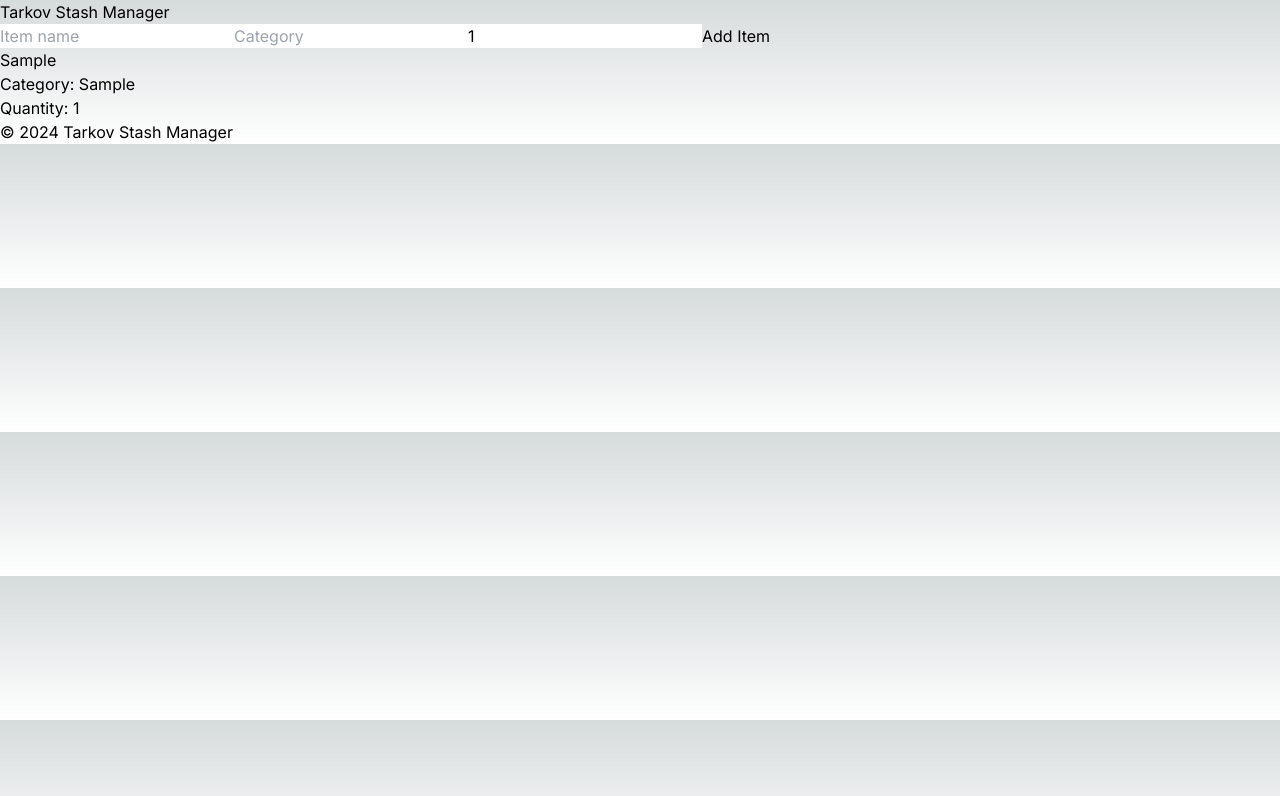
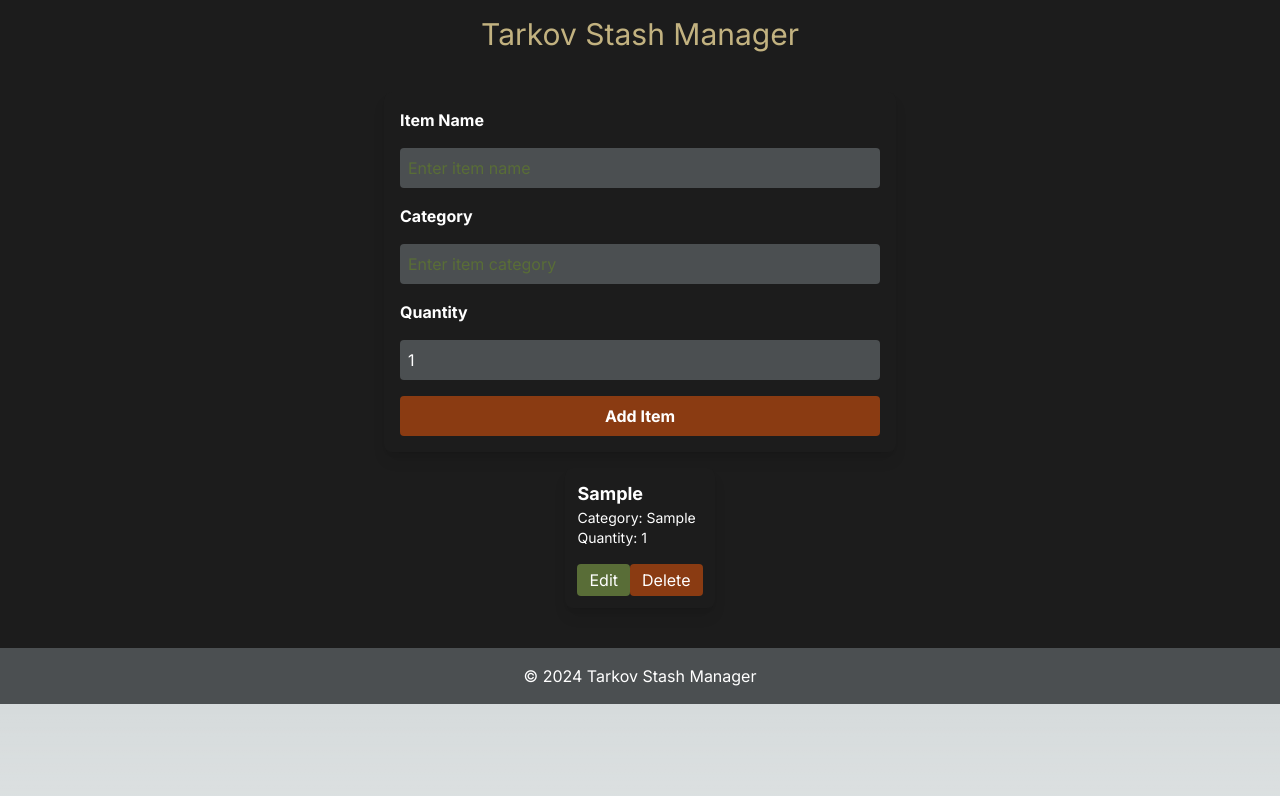
Before and after one commit to smileynet/tarkov-stash-manager, a Next.js app: page / in a window 1280 px wide. Both pictures are taken after typing "Sample", "Sample" into the empty fields and a click on the button "Add Item". Shown: the top 796 px of the page. Built offline with nearby package versions, Linux system fonts and the light colour scheme.

Commit message:
style: add theme & component styling

```diff
--- a/src/components/Footer.tsx
+++ b/src/components/Footer.tsx
@@ -1,6 +1,9 @@
+'use client';
+import React from 'react';
+
 const Footer: React.FC = () => {
     return (
-        <footer>
+        <footer className="bg-tactical-grey text-white p-4 text-center">
             <p>© 2024 Tarkov Stash Manager</p>
         </footer>
     );
--- a/src/components/Header.tsx
+++ b/src/components/Header.tsx
@@ -1,7 +1,10 @@
+'use client';
+import React from 'react';
+
 const Header: React.FC = () => {
     return (
-        <header>
-            <h1>Tarkov Stash Manager</h1>
+        <header className="bg-night-ops-black text-bullet-casing p-4 text-center">
+            <h1 className="text-3xl">Tarkov Stash Manager</h1>
         </header>
     );
 };
--- a/src/components/ItemInputForm.tsx
+++ b/src/components/ItemInputForm.tsx
@@ -1,5 +1,4 @@
 'use client';
-
 import React, {useState} from 'react';
 
 interface ItemInputFormProps {
@@ -20,33 +19,54 @@
     };
 
     return (
-        <form onSubmit={handleSubmit}>
+        <form onSubmit={handleSubmit}
+              className="flex flex-col gap-4 p-4 bg-night-ops-black text-white rounded-lg shadow-lg max-w-lg mx-auto">
+            <label htmlFor="name" className="font-bold">
+                Item Name
+            </label>
             <input
                 type="text"
+                id="name"
                 name="name"
                 value={input.name}
                 onChange={handleInputChange}
-                placeholder="Item name"
+                placeholder="Enter item name"
                 required
+                className="p-2 rounded bg-tactical-grey placeholder-combat-green"
             />
+
+            <label htmlFor="category" className="font-bold">
+                Category
+            </label>
             <input
                 type="text"
+                id="category"
                 name="category"
                 value={input.category}
                 onChange={handleInputChange}
-                placeholder="Category"
+                placeholder="Enter item category"
                 required
+                className="p-2 rounded bg-tactical-grey placeholder-combat-green"
             />
+
+            <label htmlFor="quantity" className="font-bold">
+                Quantity
+            </label>
             <input
                 type="number"
+                id="quantity"
                 name="quantity"
                 value={input.quantity.toString()}
                 onChange={handleInputChange}
-                placeholder="Quantity"
+                placeholder="Enter quantity"
                 min="1"
                 required
+                className="p-2 rounded bg-tactical-grey placeholder-combat-green"
             />
-            <button type="submit">Add Item</button>
+
+            <button type="submit" className="bg-rusty-metal hover:bg-bullet-casing text-white font-bold p-2 rounded">
+                Add Item
+            </button>
         </form>
     );
 };
--- a/src/components/Main.tsx
+++ b/src/components/Main.tsx
@@ -20,7 +20,7 @@
     };
 
     return (
-        <main>
+        <main className="bg-night-ops-black text-white p-6">
             <ItemInputForm onAddItem={addItem}/>
             <StashDisplay items={items}/>
         </main>
--- a/src/components/StashDisplay.tsx
+++ b/src/components/StashDisplay.tsx
@@ -1,5 +1,4 @@
 'use client';
-
 import React from 'react';
 
 interface Item {
@@ -15,12 +14,23 @@
 
 const StashDisplay: React.FC<StashDisplayProps> = ({items}) => {
     return (
-        <div>
+        <div className="flex flex-wrap justify-center gap-4 p-4">
             {items.map((item) => (
-                <div key={item.id}>
-                    <h4>{item.name}</h4>
-                    <p>Category: {item.category}</p>
-                    <p>Quantity: {item.quantity}</p>
+                <div key={item.id}
+                     className="bg-night-ops-black text-white p-3 rounded-lg shadow-lg hover:bg-tactical-grey transition duration-300 ease-in-out">
+                    <h4 className="text-lg font-bold">{item.name}</h4>
+                    <p className="text-sm">Category: {item.category}</p>
+                    <p className="text-sm">Quantity: {item.quantity}</p>
+                    <div className="flex justify-between mt-4">
+                        <button
+                            className="bg-combat-green text-white py-1 px-3 rounded hover:bg-green-800 transition duration-200">
+                            Edit
+                        </button>
+                        <button
+                            className="bg-rusty-metal text-white py-1 px-3 rounded hover:bg-red-700 transition duration-200">
+                            Delete
+                        </button>
+                    </div>
                 </div>
             ))}
         </div>
--- a/tailwind.config.ts
+++ b/tailwind.config.ts
@@ -1,4 +1,4 @@
-import type { Config } from "tailwindcss";
+import type {Config} from "tailwindcss";
 
 const config: Config = {
     content: [
@@ -8,6 +8,13 @@
     ],
     theme: {
         extend: {
+            colors: {
+                'tactical-grey': '#4B4F51',
+                'night-ops-black': '#1C1C1C',
+                'combat-green': '#596D37',
+                'rusty-metal': '#8A3B12',
+                'bullet-casing': '#C2B280'
+            },
             backgroundImage: {
                 "gradient-radial": "radial-gradient(var(--tw-gradient-stops))",
                 "gradient-conic":
@@ -17,4 +24,5 @@
     },
     plugins: [],
 };
+
 export default config;
```
Lines whose indentation alone changed are shown as unchanged.
